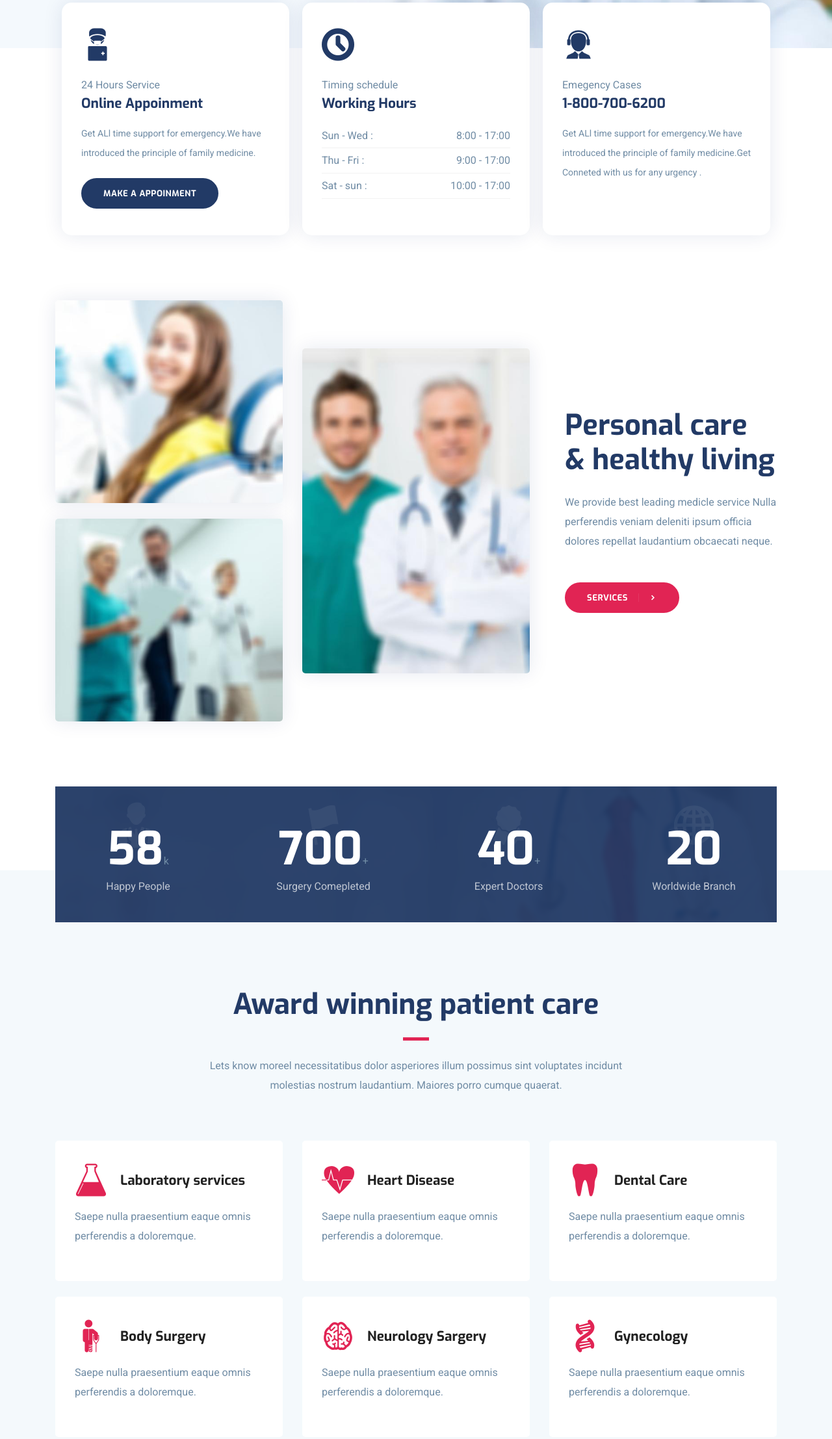
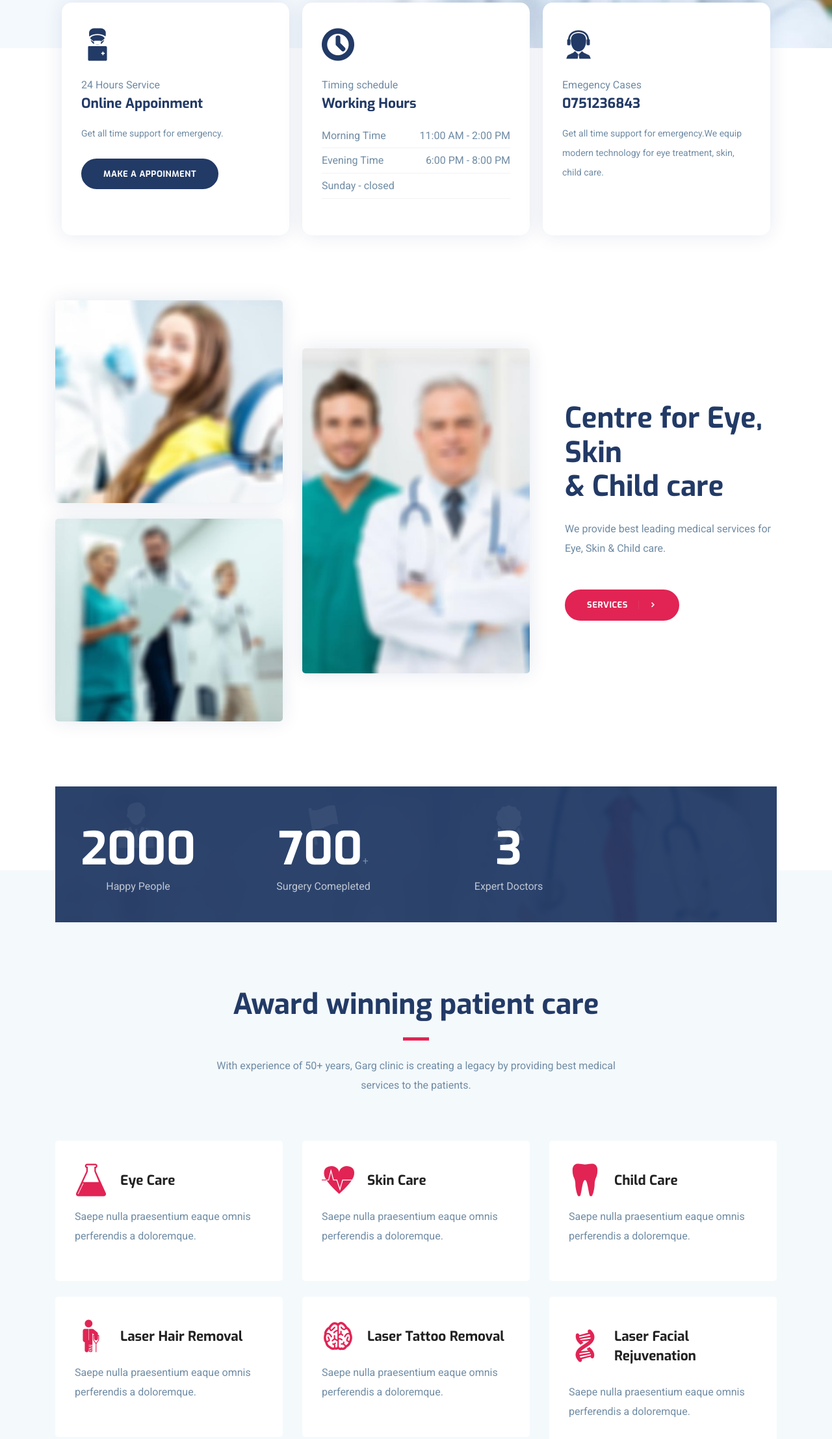
Before and after one commit to mohinitomar/project, a plain HTML site: page index.html in a window 1280 px wide. Shown: the part 1006-3220 px from the top of the page at 65% size. Drawn offline with Linux system fonts and the light colour scheme; some packages are replaced by stand-ins of ours.

Commit message:
Update index.html

```diff
--- a/index.html
+++ b/index.html
@@ -5,7 +5,7 @@
   <meta name="description" content="Orbitor,business,company,agency,modern,bootstrap4,tech,software">
   <meta name="author" content="themefisher.com">
 
-  <title>Novena- Health & Care Medical template</title>
+  <title>Garg Clinic - EYE, SKIN, CHILD CARE  </title>
 
   <!-- Favicon -->
   <link rel="shortcut icon" type="image/x-icon" href="/images/favicon.ico" />
@@ -129,7 +129,7 @@
 						</div>
 						<span>24 Hours Service</span>
 						<h4 class="mb-3">Online Appoinment</h4>
-						<p class="mb-4">Get ALl time support for emergency.We have introduced the principle of family medicine.</p>
+						<p class="mb-4">Get all time support for emergency.</p>
 						<a href="appoinment.html" class="btn btn-main btn-round-full">Make a appoinment</a>
 					</div>
 
@@ -140,9 +140,9 @@
 						<span>Timing schedule</span>
 						<h4 class="mb-3">Working Hours</h4>
 						<ul class="w-hours list-unstyled">
-		                    <li class="d-flex justify-content-between">Sun - Wed : <span>8:00 - 17:00</span></li>
-		                    <li class="d-flex justify-content-between">Thu - Fri : <span>9:00 - 17:00</span></li>
-		                    <li class="d-flex justify-content-between">Sat - sun : <span>10:00 - 17:00</span></li>
+		                    <li class="d-flex justify-content-between">Morning Time <span>11:00 AM - 2:00 PM</span></li>
+		                    <li class="d-flex justify-content-between">Evening Time<span>6:00 PM - 8:00 PM</span></li>
+		                    <li class="d-flex justify-content-between">Sunday - closed</li>
 		                </ul>
 					</div>
 
@@ -151,8 +151,8 @@
 							<i class="icofont-support"></i>
 						</div>
 						<span>Emegency Cases</span>
-						<h4 class="mb-3">1-800-700-6200</h4>
-						<p>Get ALl time support for emergency.We have introduced the principle of family medicine.Get Conneted with us for any urgency .</p>
+						<h4 class="mb-3">0751236843</h4>
+						<p>Get all time support for emergency.We equip modern technology for eye treatment, skin, child care.</p>
 					</div>
 				</div>
 			</div>
@@ -177,8 +177,8 @@
 			</div>
 			<div class="col-lg-4">
 				<div class="about-content pl-4 mt-4 mt-lg-0">
-					<h2 class="title-color">Personal care <br>& healthy living</h2>
-					<p class="mt-4 mb-5">We provide best leading medicle service Nulla perferendis veniam deleniti ipsum officia dolores repellat laudantium obcaecati neque.</p>
+					<h2 class="title-color">Centre for Eye, Skin <br>& Child care</br></h2>
+					<p class="mt-4 mb-5">We provide best leading medical services for Eye, Skin & Child care.</p>
 
 					<a href="service.html" class="btn btn-main-2 btn-round-full btn-icon">Services<i class="icofont-simple-right ml-3"></i></a>
 				</div>
@@ -193,7 +193,7 @@
 				<div class="col-lg-3 col-md-6 col-sm-6">
 					<div class="counter-stat">
 						<i class="icofont-doctor"></i>
-						<span class="h3">58</span>k
+						<span class="h3">2000</span>
 						<p>Happy People</p>
 					</div>
 				</div>
@@ -208,17 +208,11 @@
 				<div class="col-lg-3 col-md-6 col-sm-6">
 					<div class="counter-stat">
 						<i class="icofont-badge"></i>
-						<span class="h3">40</span>+
+						<span class="h3">3</span>
 						<p>Expert Doctors</p>
 					</div>
 				</div>
-				<div class="col-lg-3 col-md-6 col-sm-6">
-					<div class="counter-stat">
-						<i class="icofont-globe"></i>
-						<span class="h3">20</span>
-						<p>Worldwide Branch</p>
-					</div>
-				</div>
+
 			</div>
 		</div>
 	</div>
@@ -230,7 +224,7 @@
 				<div class="section-title">
 					<h2>Award winning patient care</h2>
 					<div class="divider mx-auto my-4"></div>
-					<p>Lets know moreel necessitatibus dolor asperiores illum possimus sint voluptates incidunt molestias nostrum laudantium. Maiores porro cumque quaerat.</p>
+					<p>With experience of 50+ years, Garg clinic is creating a legacy by providing best medical services to the patients.</p>
 				</div>
 			</div>
 		</div>
@@ -240,7 +234,7 @@
 				<div class="service-item mb-4">
 					<div class="icon d-flex align-items-center">
 						<i class="icofont-laboratory text-lg"></i>
-						<h4 class="mt-3 mb-3">Laboratory services</h4>
+						<h4 class="mt-3 mb-3">Eye Care</h4>
 					</div>
 
 					<div class="content">
@@ -253,7 +247,7 @@
 				<div class="service-item mb-4">
 					<div class="icon d-flex align-items-center">
 						<i class="icofont-heart-beat-alt text-lg"></i>
-						<h4 class="mt-3 mb-3">Heart Disease</h4>
+						<h4 class="mt-3 mb-3">Skin Care</h4>
 					</div>
 					<div class="content">
 						<p class="mb-4">Saepe nulla praesentium eaque omnis perferendis a doloremque.</p>
@@ -265,7 +259,7 @@
 				<div class="service-item mb-4">
 					<div class="icon d-flex align-items-center">
 						<i class="icofont-tooth text-lg"></i>
-						<h4 class="mt-3 mb-3">Dental Care</h4>
+						<h4 class="mt-3 mb-3">Child Care</h4>
 					</div>
 					<div class="content">
 						<p class="mb-4">Saepe nulla praesentium eaque omnis perferendis a doloremque.</p>
@@ -278,7 +272,7 @@
 				<div class="service-item mb-4">
 					<div class="icon d-flex align-items-center">
 						<i class="icofont-crutch text-lg"></i>
-						<h4 class="mt-3 mb-3">Body Surgery</h4>
+						<h4 class="mt-3 mb-3">Laser Hair Removal</h4>
 					</div>
 
 					<div class="content">
@@ -291,7 +285,7 @@
 				<div class="service-item mb-4">
 					<div class="icon d-flex align-items-center">
 						<i class="icofont-brain-alt text-lg"></i>
-						<h4 class="mt-3 mb-3">Neurology Sargery</h4>
+						<h4 class="mt-3 mb-3">Laser Tattoo Removal</h4>
 					</div>
 					<div class="content">
 						<p class="mb-4">Saepe nulla praesentium eaque omnis perferendis a doloremque.</p>
@@ -303,7 +297,7 @@
 				<div class="service-item mb-4">
 					<div class="icon d-flex align-items-center">
 						<i class="icofont-dna-alt-1 text-lg"></i>
-						<h4 class="mt-3 mb-3">Gynecology</h4>
+						<h4 class="mt-3 mb-3">Laser Facial Rejuvenation</h4>
 					</div>
 					<div class="content">
 						<p class="mb-4">Saepe nulla praesentium eaque omnis perferendis a doloremque.</p>
@@ -320,7 +314,7 @@
 				<div class="appoinment-content">
 					<img src="images/about/img-3.jpg" alt="" class="img-fluid">
 					<div class="emergency">
-						<h2 class="text-lg"><i class="icofont-phone-circle text-lg"></i>+23 345 67980</h2>
+						<h2 class="text-lg"><i class="icofont-phone-circle text-lg"></i>07512368433</h2>
 					</div>
 				</div>
 			</div>
@@ -398,7 +392,7 @@
 		<div class="row justify-content-center">
 			<div class="col-lg-7">
 				<div class="section-title text-center">
-					<h2>We served over 5000+ Patients</h2>
+					<h2>We served over 2000+ Patients</h2>
 					<div class="divider mx-auto my-4"></div>
 					<p>Lets know moreel necessitatibus dolor asperiores illum possimus sint voluptates incidunt molestias nostrum laudantium. Maiores porro cumque quaerat.</p>
 				</div>
@@ -617,15 +611,15 @@
 							<i class="icofont-email mr-3"></i>
 							<span class="h6 mb-0">Support Available for 24/7</span>
 						</div>
-						<h4 class="mt-2"><a href="tel:+23-345-67890">Support@email.com</a></h4>
+						<h4 class="mt-2"><a href="tel:+23-345-67890">gargsclinic@gmail.com</a></h4>
 					</div>
 
 					<div class="footer-contact-block">
 						<div class="icon d-flex align-items-center">
 							<i class="icofont-support mr-3"></i>
-							<span class="h6 mb-0">Mon to Fri : 08:30 - 18:00</span>
+							<span class="h6 mb-0">Mon to Sat : 08:30 - 20:00</span>
 						</div>
-						<h4 class="mt-2"><a href="tel:+23-345-67890">+23-456-6588</a></h4>
+						<h4 class="mt-2"><a href="tel:+23-345-67890">08077517676</a></h4>
 					</div>
 				</div>
 			</div>
```
